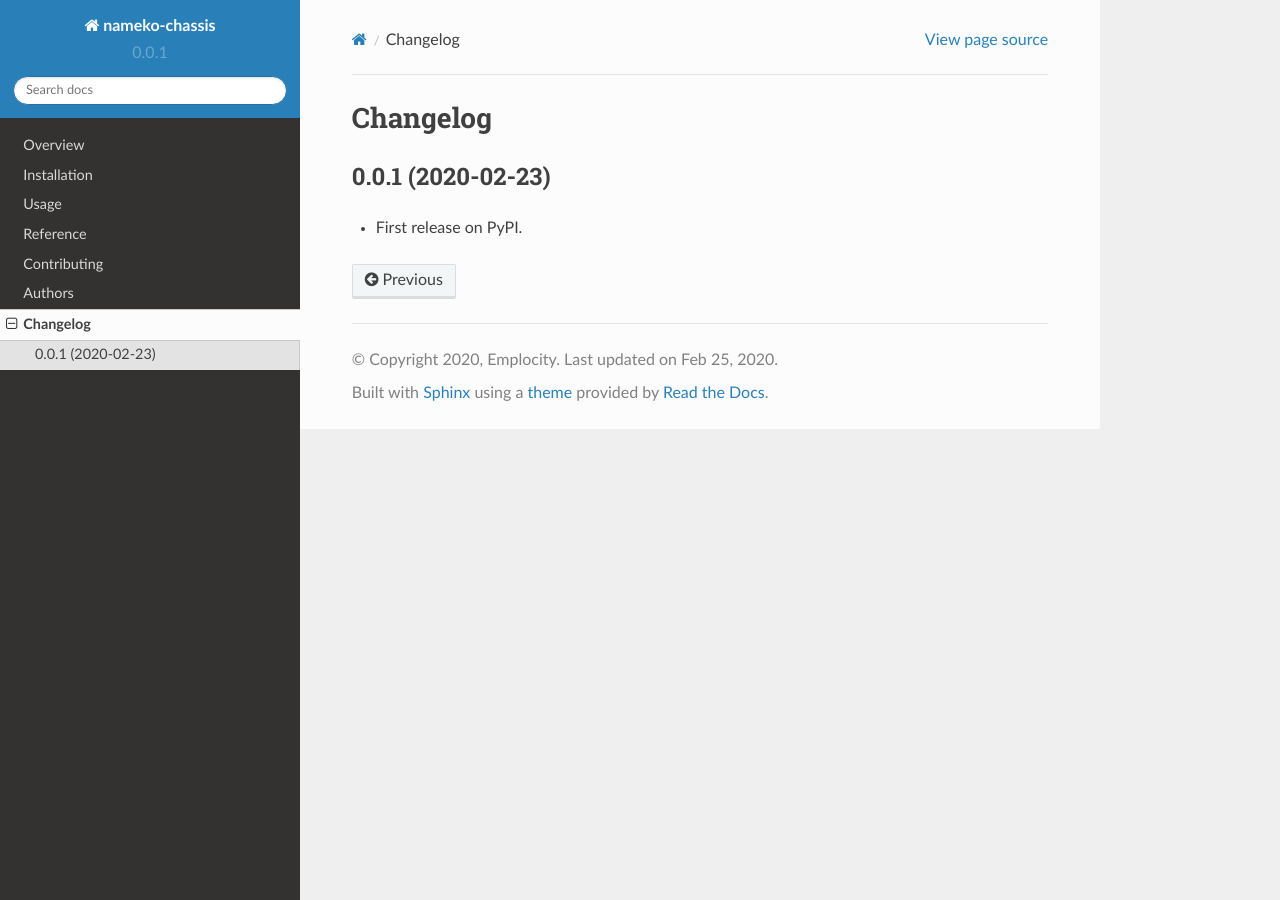
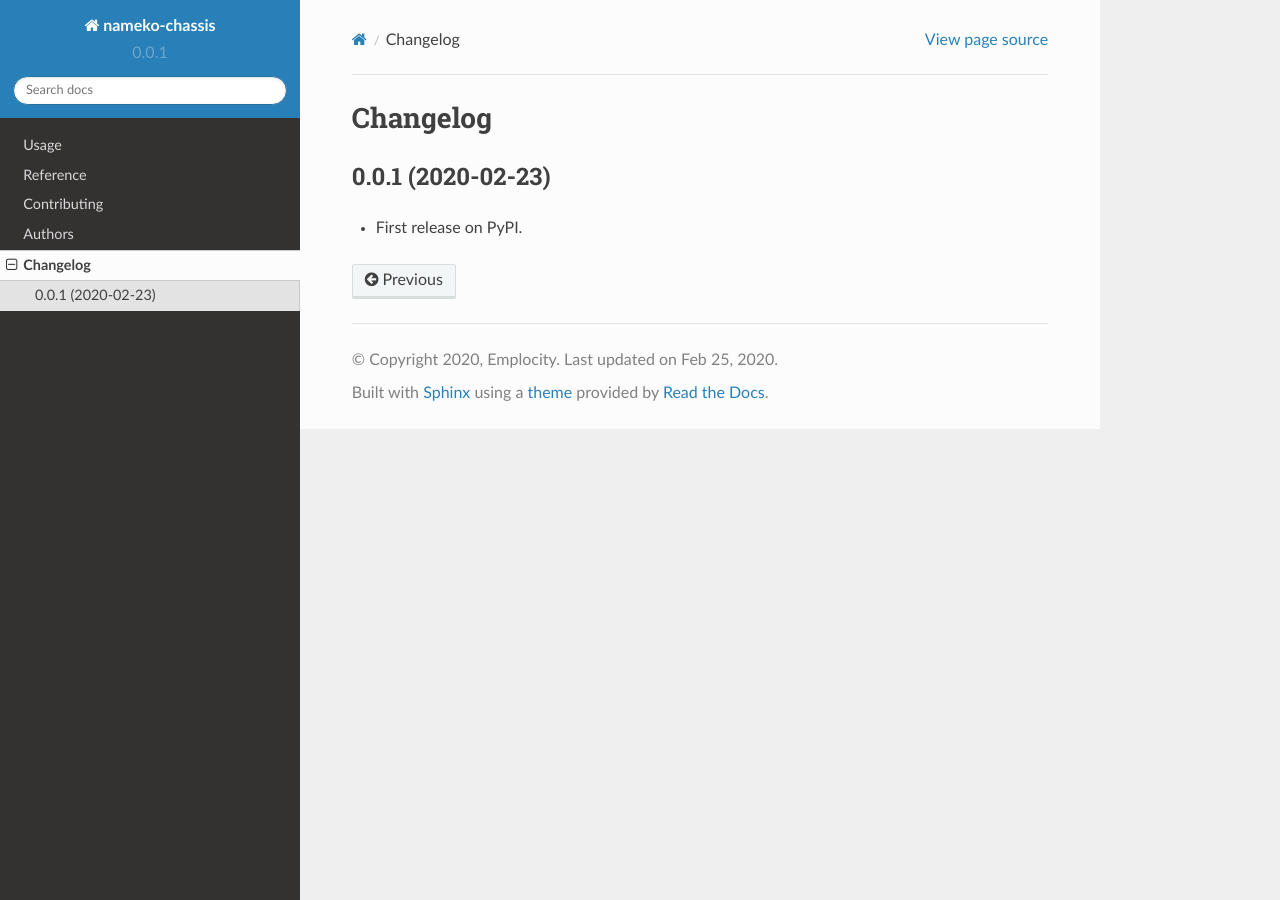
Before and after one commit to Emplocity/nameko-chassis, a Sphinx documentation site: the page built from docs/changelog.rst, in a window 1280 px wide. Built offline with Sphinx 7.4.7 and the Read the Docs theme 2.0.0, drawn with Linux system fonts in a browser that asks for light colours.

Commit message:
Remove separate installation docs and put readme on the main page.

```diff
--- a/docs/index.rst
+++ b/docs/index.rst
@@ -2,11 +2,11 @@
 Contents
 ========
 
+.. include:: ../README.rst
+
 .. toctree::
    :maxdepth: 2
 
-   readme
-   installation
    usage
    reference/index
    contributing
--- a/docs/installation.rst
+++ /dev/null
@@ -1,7 +0,0 @@
-============
-Installation
-============
-
-At the command line::
-
-    pip install nameko-chassis
```
